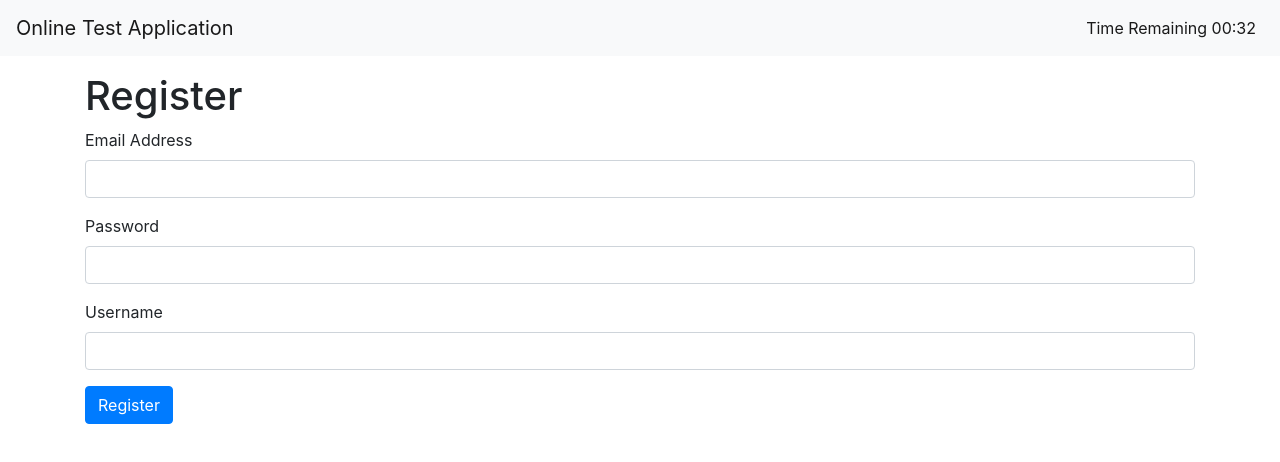
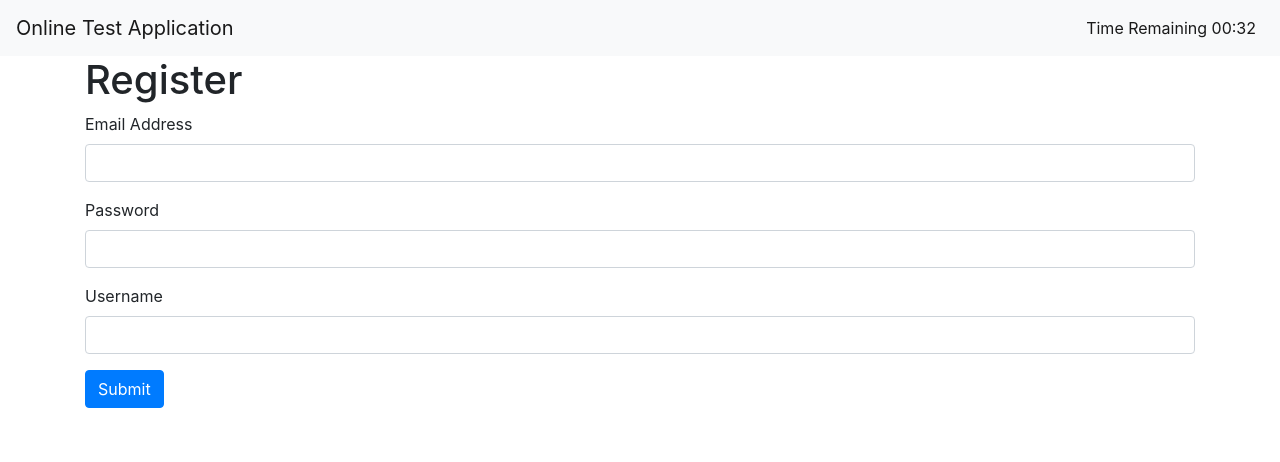
Before and after one commit to user89vishal/onLineAppReactJS, a React (Create React App) app: page /register in a window 1280 px wide. Shown: the top 462 px of the page. Built offline with nearby package versions, Linux system fonts and the light colour scheme.

Commit message:
Added register page with validation

```diff
--- a/package.json
+++ b/package.json
@@ -8,6 +8,7 @@
     "@testing-library/react": "^9.3.2",
     "@testing-library/user-event": "^7.1.2",
     "bootstrap": "^4.1.1",
+    "joi-browser": "^13.4.0",
     "lodash": "^4.17.10",
     "react": "^16.13.1",
     "react-dom": "^16.13.1",
--- /dev/null
+++ b/src/common/input.jsx
@@ -0,0 +1,21 @@
+import React from "react";
+
+const Input = (props) => {
+  const { name, label, handleChange, value, type } = props;
+
+  return (
+    <div className="form-group">
+      <label htmlFor={name}>{label}</label>
+      <input
+        name={name}
+        id={name}
+        value={value}
+        type={type}
+        onChange={(e) => handleChange(e)}
+        className="form-control"
+      />
+    </div>
+  );
+};
+
+export default Input;
--- a/src/components/register.jsx
+++ b/src/components/register.jsx
@@ -1,31 +1,75 @@
-import React from "react";
+import React, { useState } from "react";
+import Input from "../common/input";
 
-const register = () => {
+const Register = () => {
+  const [email, setEmail] = useState("");
+  const [password, setPassword] = useState("");
+  const [username, setUserName] = useState("");
+  const [errors, setErrors] = useState({});
+
+  const validate = () => {
+    const errors = {};
+    if (email.trim() === "") errors.email = "Email Address is required";
+    if (password.trim() === "")
+      errors.password = "Password Address is required";
+    if (username.trim() === "")
+      errors.username = "Username Address is required";
+
+    return Object.keys(errors).length === 0 ? null : errors;
+  };
+
   const handleSubmit = (event) => {
     event.preventDefault();
-    console.log("Submitted");
+    const errors = validate();
+    console.log(errors);
+    setErrors(errors);
+
+    // const result = Joi.validate(email, schema);
+
+    // console.log(errors);
+  };
+
+  const handleChange = (e) => {
+    if (e.currentTarget.name === "email")
+      return setEmail(e.currentTarget.value);
+    if (e.currentTarget.name === "password")
+      return setPassword(e.currentTarget.value);
+    if (e.currentTarget.name === "username")
+      return setUserName(e.currentTarget.value);
   };
 
   return (
-    <div className="container mt-3">
+    <div className="container">
       <h1>Register</h1>
-      <form onSubmit={() => console.log("Submitted")}>
-        <div className="form-group">
-          <label htmlFor="email">Email Address</label>
-          <input id="email" type="text" className="form-control" />
-        </div>
-        <div className="form-group">
-          <label htmlFor="password">Password</label>
-          <input id="password" type="text" className="form-control" />
-        </div>
-        <div className="form-group">
-          <label htmlFor="username">Username</label>
-          <input id="username" type="text" className="form-control" />
-        </div>
+      <form onSubmit={handleSubmit}>
+        <Input
+          name="email"
+          label="Email Address"
+          value={email}
+          handleChange={handleChange}
+          type="text"
+        />
+
+        <Input
+          name="password"
+          label="Password"
+          value={password}
+          handleChange={handleChange}
+          type="password"
+        />
+
+        <Input
+          name="username"
+          label="Username"
+          value={username}
+          handleChange={handleChange}
+          type="text"
+        />
+
+        <button className="btn btn-primary">Submit</button>
       </form>
-      <button className="btn btn-primary">Register</button>
     </div>
   );
 };
 
-export default register;
+export default Register;
```
Also changed, not shown: 1 other file (tests, documents, lock files or other folders).
